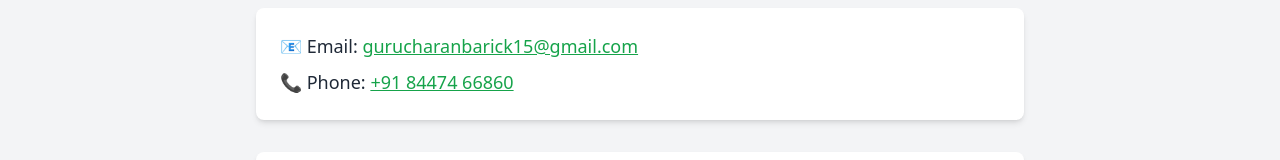
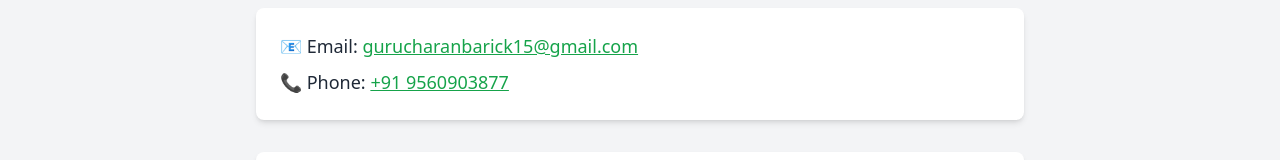
Before and after one commit to Gobind-Barick/ReadCycle, a React (Create React App) app: page /contact in a window 1280 px wide. Shown: the part 190-350 px from the top of the page. Built offline with nearby package versions, Linux system fonts and the light colour scheme.

Commit message:
additional details

```diff
--- a/src/pages/ContactUs.js
+++ b/src/pages/ContactUs.js
@@ -40,7 +40,7 @@ const ContactUs = () => {
             <p className="text-gray-800 text-lg">
               📞 Phone:{" "}
               <a href="tel:8447466860" className="text-green-600 underline">
-                +91 84474 66860
+                +91 9560903877
               </a>
             </p>
           </div>
```
